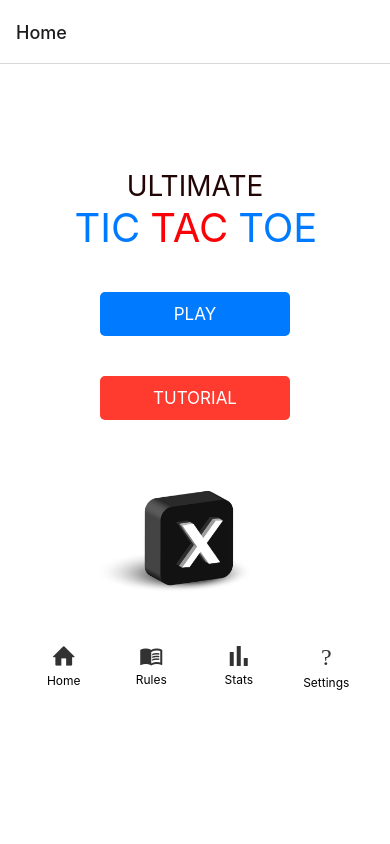
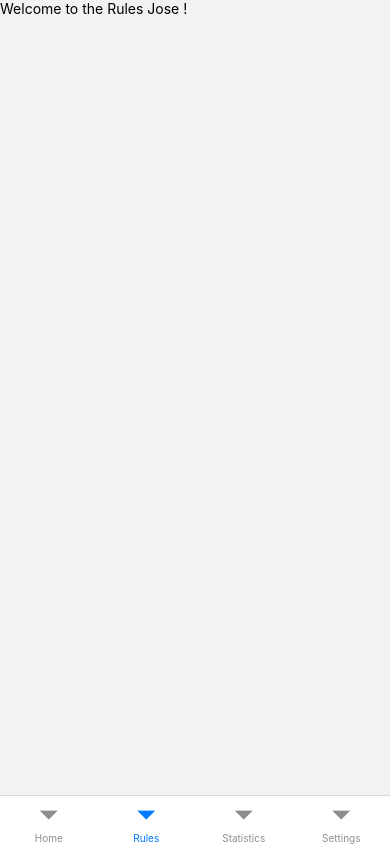
Before and after one commit to Jose87sUMA/Ultimate-Tic-Tac-Toe, a React Native app: screen /Rules in a window 390 px wide. Built offline with nearby package versions, Linux system fonts and the light colour scheme.

Commit message:
Made a working tab

```diff
--- a/App.js
+++ b/App.js
@@ -1,31 +1,10 @@
 // App.js
-import {React, useState} from 'react';
-import {NavigationContainer} from '@react-navigation/native';
-import {createNativeStackNavigator} from '@react-navigation/native-stack';
-import { createBottomTabNavigator } from '@react-navigation/bottom-tabs';
 
-import SettingsScreen from './SettingsScreen';
-
-import HomeScreen from './HomeScreen/HomeScreen';
-import StatisticsScreen from './StatisticsScreen';
-import TutorialScreen from './TutorialScreen';
-import GamePlayScreen from './GamePlayScreen';
-
-
-const Stack = createNativeStackNavigator();
-const Tab = createBottomTabNavigator();
+import NavigationLogic from './NavigationLogic';
 
 const App = () => {
   return (
-    <NavigationContainer>
-      <Stack.Navigator>
-         <Stack.Screen name="Home" component={HomeScreen} />
-         <Stack.Screen name="Settings" component={SettingsScreen} options={{ title: 'Settings' }}/>
-         <Stack.Screen name="Tic_Tac_Toe" component={GamePlayScreen} options={{ title: 'Tic Tac Toe' }}/>
-         <Stack.Screen name="Tutorial" component={TutorialScreen} options={{ title: 'Tutorial' }}/>
-         <Stack.Screen name="Statistics" component={StatisticsScreen} options={{ title: 'Statistics' }}/>
-      </Stack.Navigator>
-    </NavigationContainer>
+    <NavigationLogic/>
     );
 
 };
--- a/HomeScreen/HomeScreen.js
+++ b/HomeScreen/HomeScreen.js
@@ -8,8 +8,6 @@ import TabComponent from "./homeComponents/TabComponent";
 
 const HomeScreen = () => {
     return (
-
-
   <SafeAreaView style={styles.container}>
         <View style={styles.homeComponents}>
           <HomeTitleComponent style={styles.HomeTitleComponent}></HomeTitleComponent>
@@ -30,7 +28,7 @@ const HomeScreen = () => {
         </View>
         <View style={styles.homeComponentsFiller}></View>
 
-      </SafeAreaView>
+  </SafeAreaView>
 
 
 
--- /dev/null
+++ b/NavigationLogic.js
@@ -0,0 +1,64 @@
+// NavigationLogic.js
+import {React, useState} from 'react';
+import {NavigationContainer} from '@react-navigation/native';
+import {createNativeStackNavigator} from '@react-navigation/native-stack';
+import { createBottomTabNavigator } from '@react-navigation/bottom-tabs';
+
+import SettingsScreen from './SettingsScreen';
+
+import HomeScreen from './HomeScreen/HomeScreen';
+import StatisticsScreen from './StatisticsScreen';
+import RulesScreen from './RulesScreen';
+import TutorialScreen from './TutorialScreen';
+import GamePlayScreen from './GamePlayScreen';
+
+
+const Stack = createNativeStackNavigator();
+const Tab = createBottomTabNavigator();
+
+const NavigationLogic = () => {
+  return (
+    <NavigationContainer>
+      <TabNavigator />
+    </NavigationContainer>
+    );
+
+};
+
+
+
+const TabNavigator = () => {
+  return (
+        <Tab.Navigator screenOptions={{ headerShown: false}}>
+          <Tab.Screen  name='Home' component={HomeStack} />
+          <Tab.Screen name='Rules' component={RulesScreen}/>
+          <Tab.Screen name='Statistics' component={StatisticsScreen}/>
+          <Tab.Screen name='Settings' component={SettingsScreen}/>
+
+        </Tab.Navigator>
+   )
+}
+
+const HomeStack = () => {
+
+  return (
+    <Stack.Navigator initialRouteName="Game" screenOptions={{ headerShown: false}}>
+      <Stack.Screen name="Home" component={HomeScreen} />
+      <Stack.Screen name="Tic_Tac_Toe" component={GamePlayScreen} options={{ title: 'Tic Tac Toe' }}/>
+      <Stack.Screen name="Tutorial" component={TutorialScreen} options={{ title: 'Tutorial' }}/>
+
+    </Stack.Navigator>
+  )
+}
+
+
+
+export default NavigationLogic;
+
+/*<Stack.Navigator>
+         <Stack.Screen name="Home" component={HomeScreen} />
+         <Stack.Screen name="Settings" component={SettingsScreen} options={{ title: 'Settings' }}/>
+         <Stack.Screen name="Tic_Tac_Toe" component={GamePlayScreen} options={{ title: 'Tic Tac Toe' }}/>
+         <Stack.Screen name="Tutorial" component={TutorialScreen} options={{ title: 'Tutorial' }}/>
+         <Stack.Screen name="Statistics" component={StatisticsScreen} options={{ title: 'Statistics' }}/>
+      </Stack.Navigator>*/
--- /dev/null
+++ b/RulesScreen.js
@@ -0,0 +1,9 @@
+import React from 'react';
+import {Text} from 'react-native';
+
+const StatisticsScreen = () => {
+  const name = 'Jose';
+  return <Text>Welcome to the Rules {name} !</Text>;
+};
+
+export default StatisticsScreen;
--- a/TutorialScreen.js
+++ b/TutorialScreen.js
@@ -1,9 +1,9 @@
 import React from 'react';
 import {Text} from 'react-native';
 
-const TutorialScreen = () => {
+const RulesScreen = () => {
   const name = 'Jose';
   return <Text>Welcome to the tutorial,  {name} !</Text>;
 };
 
-export default TutorialScreen;
+export default RulesScreen;
```
